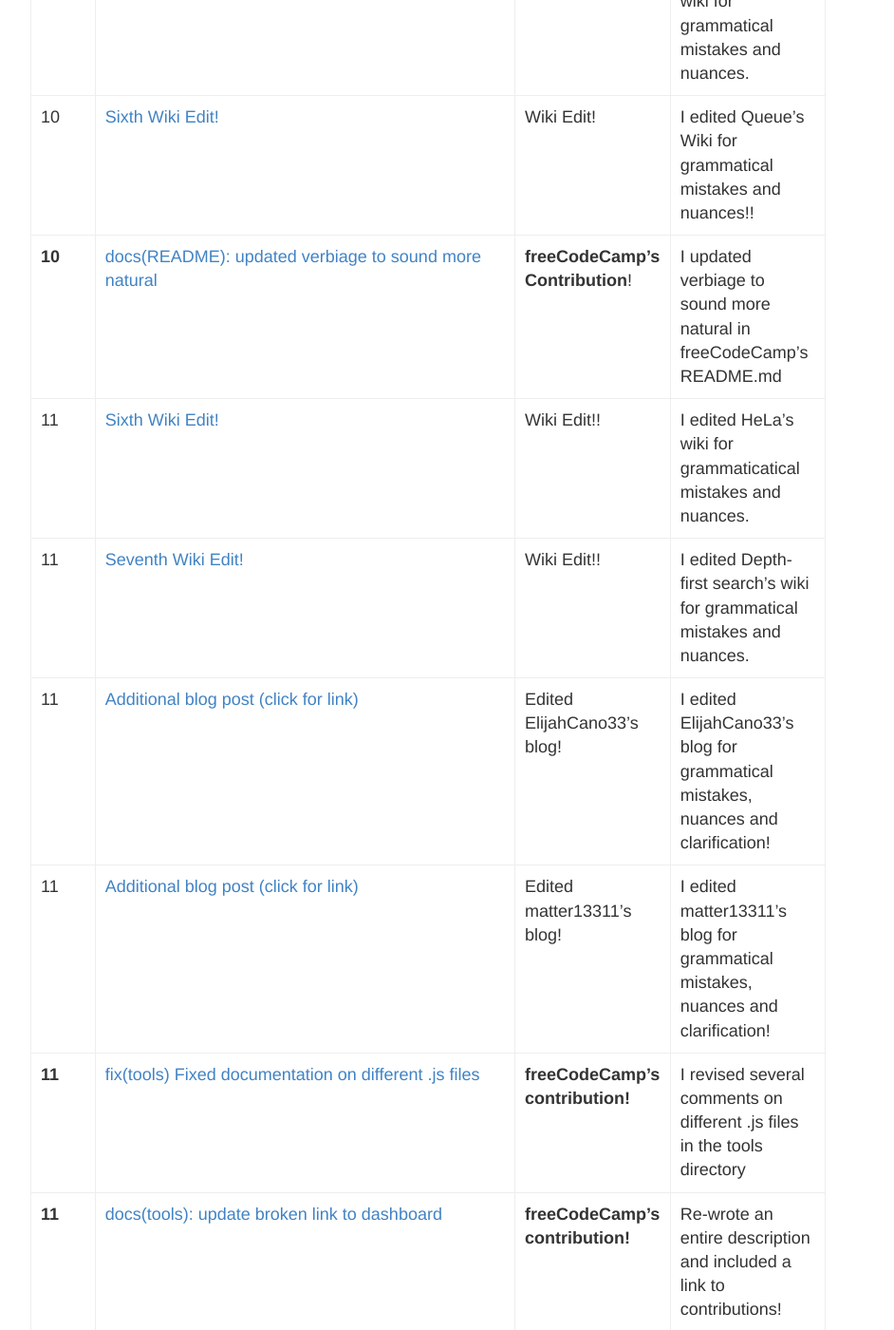
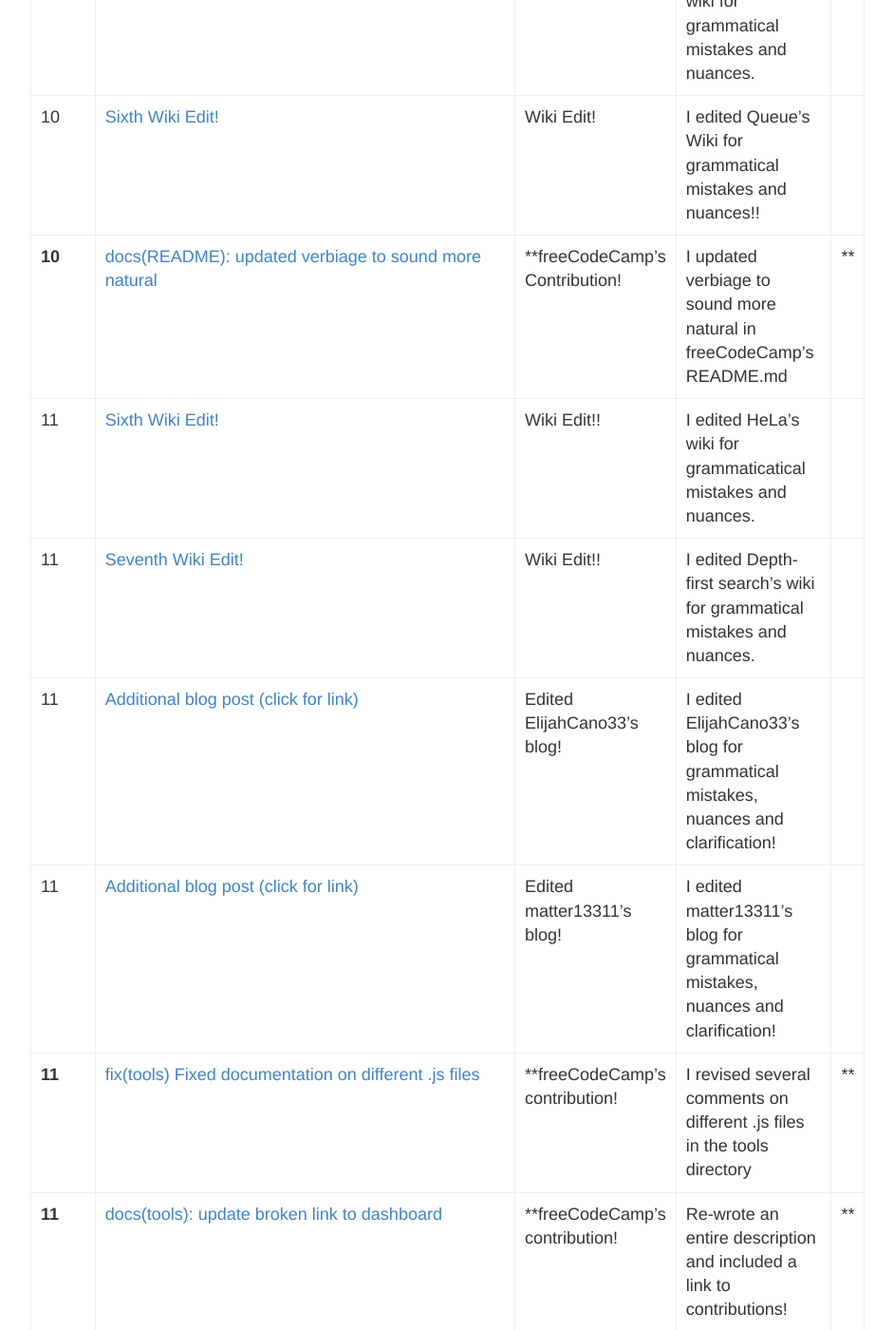
Before and after one commit to hunter-college-ossd-spr-2020/MarceloDamian-weekly, a Jekyll site: the page built from contributions.md, in a window 1280 px wide and 1400 px high, scrolled down 3432 px. Shown: the whole window at 95% size, without its empty margins (248-1190 px from the left). Built offline with Jekyll 4.4.1, drawn with Linux system fonts in a browser that asks for light colours.

```diff
--- a/contributions.md
+++ b/contributions.md
@@ -40,10 +40,10 @@ following the same syntax.
 |  9 |[https://www.openstreetmap.org/changeset/83015029](https://www.openstreetmap.org/changeset/83015029) |Open Street Maps| I added a starbucks coffee shop near Hunter College! |
 | 10 |[Fifth Wiki Edit!](https://en.wikipedia.org/w/index.php?title=Stack_(abstract_data_type)&oldid=952025793) |Wiki Edit!| I edited Stack's wiki for grammatical mistakes and nuances. |
 | 10 |[Sixth Wiki Edit!](https://en.wikipedia.org/w/index.php?title=Queue_(abstract_data_type)&oldid=952026304) |Wiki Edit!| I edited Queue's Wiki for grammatical mistakes and nuances!!|
-| **10** |[docs(README): updated verbiage to sound more natural](https://github.com/freeCodeCamp/freeCodeCamp/pull/38561)|**freeCodeCamp's Contribution**!| I updated verbiage to sound more natural in freeCodeCamp's README.md|
+| **10** |[docs(README): updated verbiage to sound more natural](https://github.com/freeCodeCamp/freeCodeCamp/pull/38561)|**freeCodeCamp's Contribution!| I updated verbiage to sound more natural in freeCodeCamp's README.md|**
 | 11 |[Sixth Wiki Edit!](https://en.wikipedia.org/w/index.php?title=HeLa&oldid=953193135) | Wiki Edit!! | I edited HeLa's wiki for grammaticatical mistakes and nuances. |
 | 11 |[Seventh Wiki Edit!](https://en.wikipedia.org/w/index.php?title=Depth-first_search&oldid=953198849)| Wiki Edit!!| I edited Depth-first search's wiki for grammatical mistakes and nuances.|
 | 11 |[Additional blog post (click for link)](https://github.com/hunter-college-ossd-spr-2020/ElijahCano33-weekly/pull/10/files)|Edited ElijahCano33's blog!  | I edited ElijahCano33's blog for grammatical mistakes, nuances and clarification! |
 | 11 |[Additional blog post (click for link)](https://github.com/hunter-college-ossd-spr-2020/matter13311-weekly/pull/3/files)| Edited matter13311's blog!| I edited matter13311's blog for grammatical mistakes, nuances and clarification!  |
-| **11** |[fix(tools) Fixed documentation on different .js files ](https://github.com/freeCodeCamp/freeCodeCamp/pull/38642)|**freeCodeCamp's contribution!** | I revised several comments on different .js files in the tools directory|
-| **11** |[docs(tools): update broken link to dashboard](https://github.com/freeCodeCamp/freeCodeCamp/pull/38643)|**freeCodeCamp's contribution!**| Re-wrote an entire description and included a link to contributions! |
+| **11** |[fix(tools) Fixed documentation on different .js files ](https://github.com/freeCodeCamp/freeCodeCamp/pull/38642)|**freeCodeCamp's contribution! | I revised several comments on different .js files in the tools directory|**
+| **11** |[docs(tools): update broken link to dashboard](https://github.com/freeCodeCamp/freeCodeCamp/pull/38643)|**freeCodeCamp's contribution!| Re-wrote an entire description and included a link to contributions!|**
```
